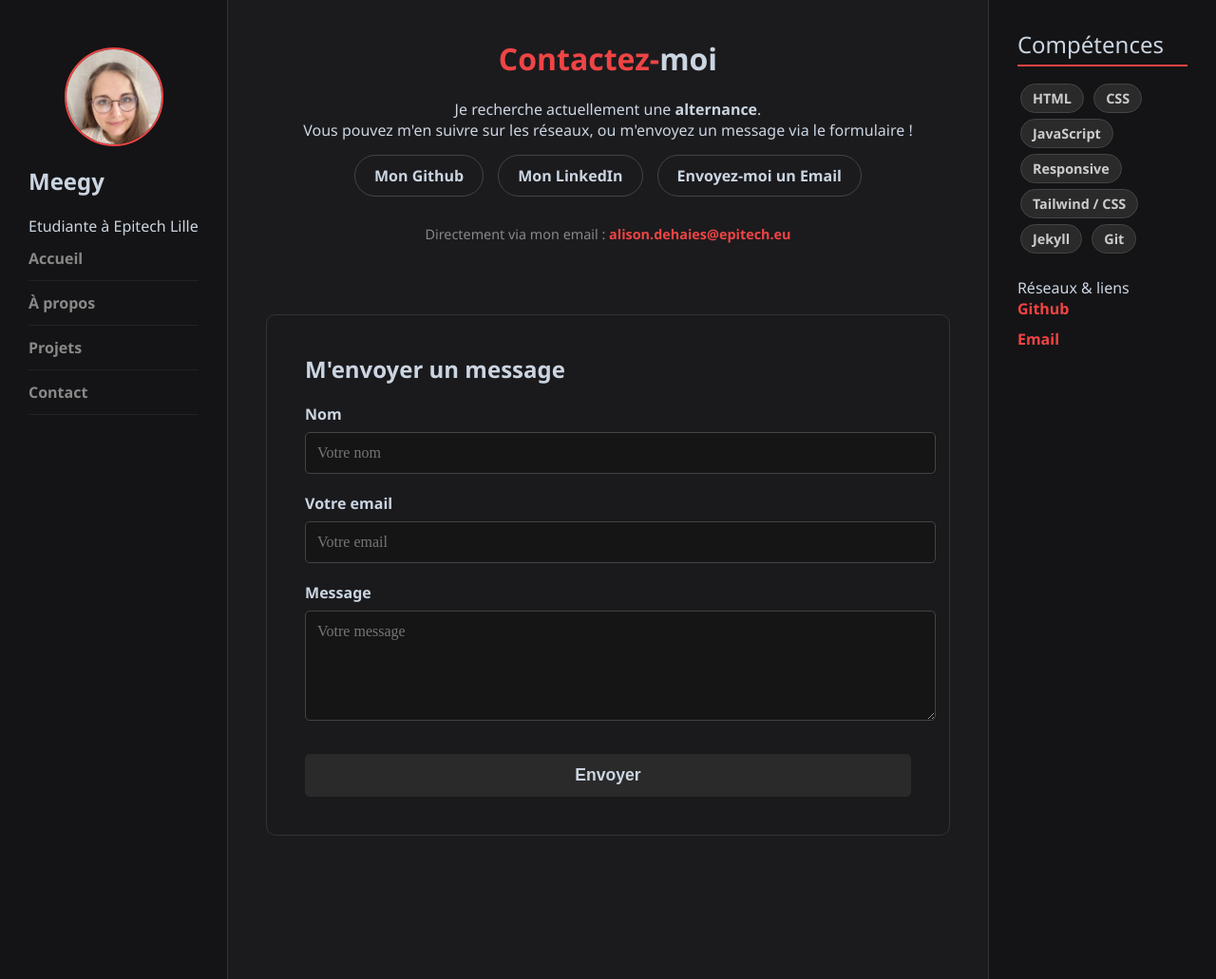
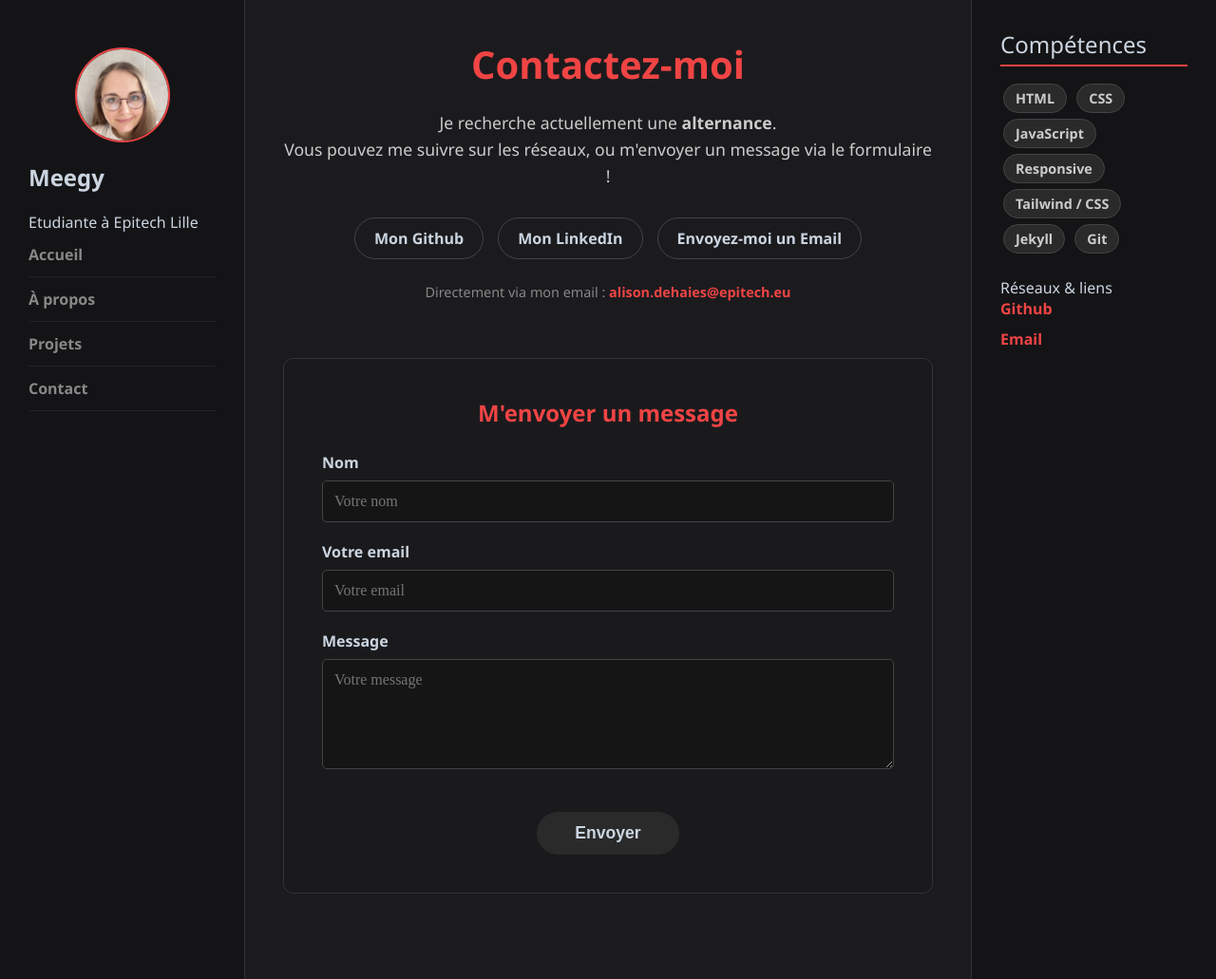
Before and after one commit to Meegy-exe/Portfolio, a Jekyll site: the page built from contact.markdown, in a window 1280 px wide and 1031 px high. Shown: the whole window at 95% size. Built offline with Jekyll 4.4.1, drawn with Linux system fonts in a browser that asks for light colours.

Commit message:
Correction contact.scss, responsive sur le main

```diff
--- a/_sass/_contact.scss
+++ b/_sass/_contact.scss
@@ -13,13 +13,13 @@
     margin-bottom: 60px;
 }
 
-.head-contact titre-contact{
+.head-contact .titre-contact{
     color: $text-color;
     margin-bottom: 20px;
     font-size: 2.5em;
 }
 
-.head-contact description-contact {
+.head-contact .description-contact {
     color: #ccc;
     margin-bottom: 30px;
     font-size: 1.1em;
@@ -43,9 +43,10 @@
     text-decoration: none;
     font-weight: bold;
     border-radius: 30px;
+    transition: 0.3s;
 }
 
-.btn-reseaux-contact .btn-reseaux :hover {
+.btn-reseaux-contact .btn-reseaux:hover {
     background-color: $rouge-vif;
     border-color: $rouge-vif;
 }
@@ -77,7 +78,7 @@
     border-radius: 10px;
 }
 
-.section-formulaire sous-titre-formulaire {
+.section-formulaire .sous-titre-formulaire {
     text-align: center;
     color: $rouge-vif;
     font-size: 1.5em;
@@ -110,20 +111,27 @@
     color: $text-color;
     font-size: 1em;
     font-family: $font-date;
+    // ne pas depasser la largeur du conteneur
+    box-sizing: border-box;
 }
 
 // Bouton submit
 #btn-submit {
-    width: 100%;
-    margin-top: 10px;
+    width: auto;
+    min-width: 150px;
+    // self pour ne pas hériter du parent flex
+    align-self: center;
+    margin-top: 20px;
     background-color: $skill-background;
     color: $text-color;
-    padding: 12px 20px;
+    padding: 12px 30px;
     border: none;
     font-size: 1.1em;
     font-weight: bold;
-    border-radius: 5px;
+    border-radius: 30px;
     cursor: pointer;
+    // passe a lhover plus doucement
+    transition: 0.3s;
 }
 
 #btn-submit:hover {
@@ -133,17 +141,52 @@
 // RESPONSIVE
 ////////////////////////////////////
 
-// Format mobile
+// Format tablette
 @media (max-width: 768px) {
-    .grid-formation {
-        grid-template-columns: 1fr;
-        // une seule colonne
-        gap: 30px;
+    // Bouton réseaux a la ligne
+    .btn-reseaux-contact {
+        flex-direction: column;
+        align-items: center;
+        gap: 15px;
     }
 
-    .head-a-propos {
-        margin-bottom: 30px;
-        padding-left: 15px;
+    .btn-reseaux-contact .btn-reseaux{
+        width: auto;
+        min-width: 200px;
+        box-sizing: border-box;
+        text-align: center;
+
     }
+
+    // Div formulaire plus petite
+    .section-formulaire {
+        padding: 20px;
+    }
+
+    // Zone de saisie plus petite
+    // .form {
+    //     padding: 20px;
+    // }
+
+    // Bloc de zone de saisie du form
+    .form input, .form textarea {
+        width: 100%;
+        max-width: 100%;
+    }
+
+    // Bouton submit plus petit
+    #btn-submit {
+        width: auto;
+        padding: 10px 20px;
+        font-size: 1em;
+    }
+
+    // Titre plus petit
+    .head-contact .titre-contact{
+        font-size: 2em;
+    }
+
+
+
 }
 ////////////////////////////////////
--- a/_sass/_main.scss
+++ b/_sass/_main.scss
@@ -1,8 +1,12 @@
-// fichier sommaire du css des pages
+// structure général du site
+// * passe au dessus de tout
+* {
+    box-sizing: border-box;
+}
 
-// toujours veiller à mettre les tirets pour jekyll
 
 body {
+    display: block;
     font-family: $font-family-base;
     background-color: $background-color;
     color: $text-color;
@@ -170,6 +174,11 @@ h1, h2, h3, h4, h5, h6 {
 
 // Format tablettes & petits écrans
 @media (max-width: 768px) {
+    body {
+        flex-direction: column;
+    }
+
+
     .container {
         flex-direction: column;
     }
--- a/contact.markdown
+++ b/contact.markdown
@@ -8,10 +8,10 @@ order: 3
 
 <div class="container-contact">
     <div class="head-contact">
-        <h1 class="titre-contact"><span class="text-impact">Contactez-</span>moi</h1>
+        <h1 class="titre-contact"><span class="text-impact">Contactez-moi</span></h1>
         <p class="description-contact">
         Je recherche actuellement une <strong>alternance</strong>.<br>
-        Vous pouvez m'en suivre sur les réseaux, ou m'envoyez un message via le formulaire !
+        Vous pouvez me suivre sur les réseaux, ou m'envoyer un message via le formulaire !
         </p>
 
         <div class="btn-reseaux-contact">
@@ -29,9 +29,8 @@ order: 3
 
             <!-- MAIL -->
             <a href="mailto:{{ site.email }}" class="btn-reseaux">Envoyez-moi un Email</a>
-
-            <p id="accroche-mail">Directement via mon email : <strong>{{ site.email }}</strong></p>
     </div>
+    <p id="accroche-mail">Directement via mon email : <strong>{{ site.email }}</strong></p>
 </div>
 
     <div class="section-formulaire">
```
Also changed, not shown: _projects/klivio.md (+10 -1 lines).
